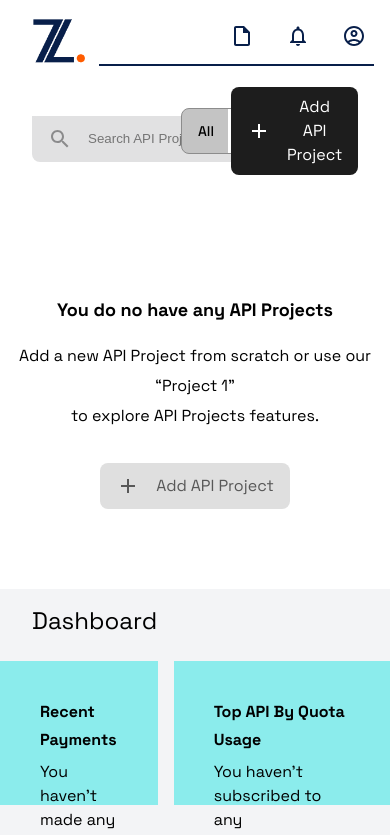
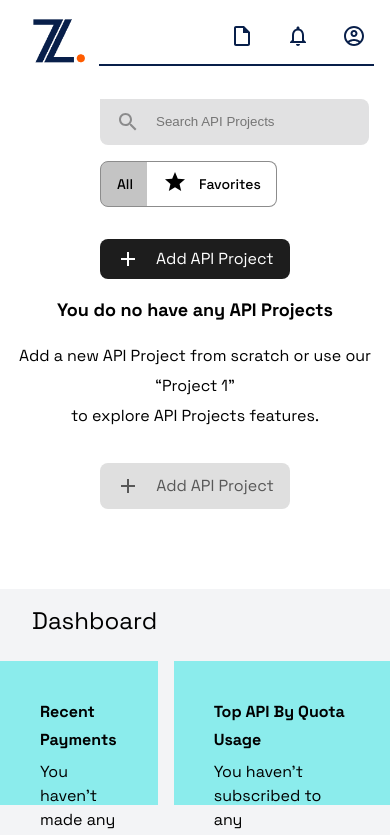
Before and after one commit to Zummit-Africa-Inc/Zapi-FE, a React (Vite) app: page /developers/dashboard in a window 390 px wide. Shown: the top 835 px of the page. Built offline with nearby package versions, Linux system fonts and the light colour scheme; no server answers.

Commit message:
Fully responsive

```diff
--- a/src/components/DevAddApi.tsx
+++ b/src/components/DevAddApi.tsx
@@ -74,9 +74,6 @@ const DevAddApi: React.FC = () => {
   )
 }
 const useStyles = makeStyles({
-    bodyColor: {
-        background:'#FFFFFF',
-    },
     body: {
         left:'0rem',
         right:'0rem',
@@ -91,21 +88,36 @@ const useStyles = makeStyles({
         height:  '96px',
         fontFamily:'Space Grotesk',
         "@media screen and (max-width: 1024px)": {
-            padding: "1rem 2rem"
+            padding: "1rem 2rem",
+            display: "grid",
+            justifyContent: "center",
+            gap: 0,
         },
         "@media screen and (max-width: 375px)": {
-            padding: "1rem 1rem"
+            padding: "1rem 1rem",
+            display: "grid",
+            justifyContent: "center",
+            gap: 0,
         }
+    },
+    bodyColor: {
+        background:'#FFFFFF',
     },
     widget1:{
         display:'flex',
         alignItems:'center',
-        gap:'1rem'
+        gap:'1rem',
+        "@media screen and (max-width: 1024px)": {
+            marginBottom: "2rem",
+        }
     },
     widget2:{
         gap:'1rem',
         display:'flex',
-        alignItems:'center'
+        alignItems:'center',
+        "@media screen and (max-width: 1024px)": {
+            marginBottom: "2rem",
+        }
     },
 
     leftText:{
@@ -189,6 +201,9 @@ const useStyles = makeStyles({
         border: "none",
         fontWeight: '500',
         fontSize: '16px',
+        "@media screen and (max-width: 1024px)": {
+            marginBottom: "2rem",
+        }
     },
     disabledButton: {
         display: "flex",
```
